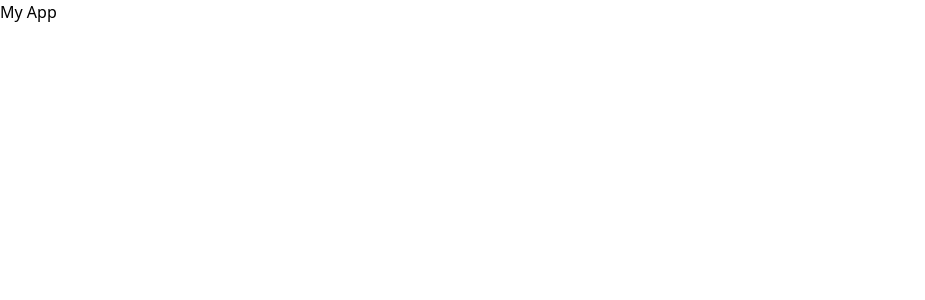
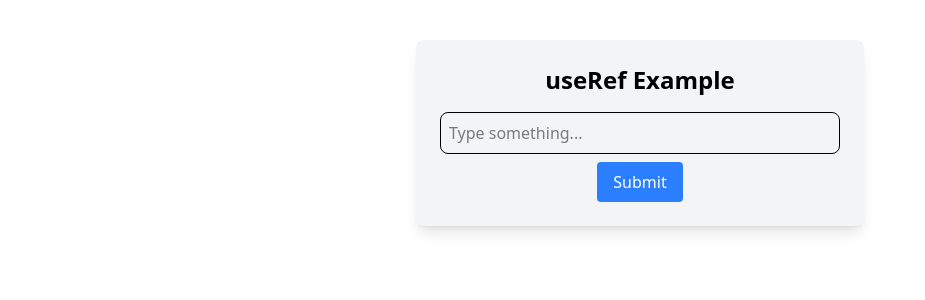
Before and after one commit to Praeda822/simple-timer, a React (Vite) app: page / in a window 1280 px wide. Shown: the top 300 px of the page, without its empty margins (0-925 px from the left). Built offline with nearby package versions, Linux system fonts and the light colour scheme.

Commit message:
Project configured to utilise useRef without triggering component rerender

```diff
--- a/src/App.jsx
+++ b/src/App.jsx
@@ -1,5 +1,30 @@
+import { useRef } from "react";
+
 const App = () => {
-  return <>My App</>;
+  const inputRef = useRef(null);
+  const submit = () => {
+    console.log(inputRef.current);
+  };
+
+  return (
+    <div className="max-w-md mx-auto mt-10 p-6 bg-gray-100 rounded-lg shadow-lg text-center">
+      <h2 className="text-2xl font-bold mb-4">useRef Example</h2>
+
+      <input
+        type="text"
+        placeholder="Type something..."
+        className="w-full p-2 border rounded-lg"
+        ref={inputRef}
+      />
+
+      <button
+        onClick={submit}
+        className="mt-2 bg-blue-500 text-white px-4 py-2 rounded hover:bg-b;ue-600"
+      >
+        Submit
+      </button>
+    </div>
+  );
 };
 
 export default App;
```
